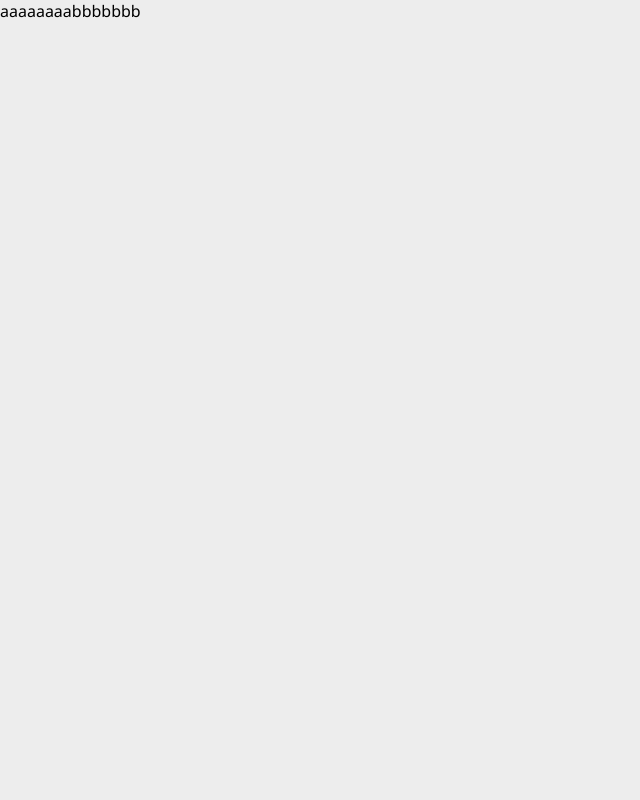
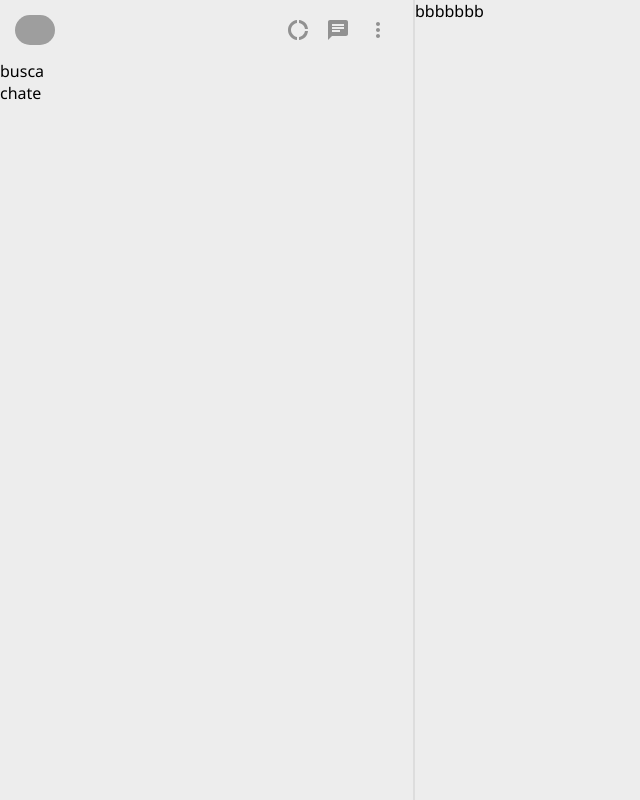
Before and after one commit to GilsonAlvesdeSouza/whatsappclone, a React (Create React App) app: page / in a window 1280 px wide. Shown: the whole page, without its empty margins (0-640 px from the left). Built offline with nearby package versions, Linux system fonts and the light colour scheme; grey boxes are pictures that could not be loaded.

Commit message:
Sidebar Header

```diff
--- a/src/App.css
+++ b/src/App.css
@@ -1,15 +1,53 @@
-*{
+* {
   box-sizing: border-box;
 }
 
-body{
+body {
   background-color: #d2dbdc;
   margin: 0;
-   font-family: 'Segoe UI', Helvetica Neue, Helvetica, Lucida Grande, Arial;
+  font-family: "Segoe UI", Helvetica Neue, Helvetica, Lucida Grande, Arial;
 }
 
-.app-window{
+.app-window {
   display: flex;
   height: 100vh;
   background-color: #ededed;
 }
+
+.sidebar {
+  width: 35%;
+  max-width: 415px;
+  display: flex;
+  flex-direction: column;
+  border-right: 2px solid #ddd;
+}
+
+.sidebar header {
+  height: 60px;
+  display: flex;
+  justify-content: space-between;
+  align-items: center;
+  padding: 0 15px;
+}
+
+.header-avatar {
+  width: 40px;
+  border-radius: 20px;
+  cursor: pointer;
+}
+
+.header-buttons{
+  display: flex;
+}
+
+.header-btn{
+  width: 40px;
+  border-radius: 20px;
+  display: flex;
+  justify-content: center;
+  align-items: center;
+  cursor: pointer;
+}
+
+.content-area {
+}
--- a/src/App.jsx
+++ b/src/App.jsx
@@ -1,9 +1,34 @@
 import "./App.css";
+
+import DonutLargeIcon from "@material-ui/icons/DonutLarge";
+import ChatIcon from '@material-ui/icons/Chat';
+import MoreVertIcon from '@material-ui/icons/MoreVert';
 
 function App() {
   return (
     <div className="app-window">
-      <div className="sidebar">aaaaaaaa</div>
+      <div className="sidebar">
+        <header>
+          <img
+            src="https://www.w3schools.com/howto/img_avatar.png"
+            alt="imagem"
+            className="header-avatar"
+          />
+          <div className="header-buttons">
+            <div className="header-btn">
+              <DonutLargeIcon style={{color: '#919191'}}/>
+            </div>
+            <div className="header-btn">
+              <ChatIcon style={{color: '#919191'}}/>
+            </div>
+            <div className="header-btn">
+              <MoreVertIcon style={{color: '#919191'}}/>
+            </div>
+          </div>
+        </header>
+        <div className="search">busca</div>
+        <div className="chatlist">chate</div>
+      </div>
       <div className="content-area">bbbbbbb</div>
     </div>
   );
```
Lines whose indentation alone changed are shown as unchanged.
